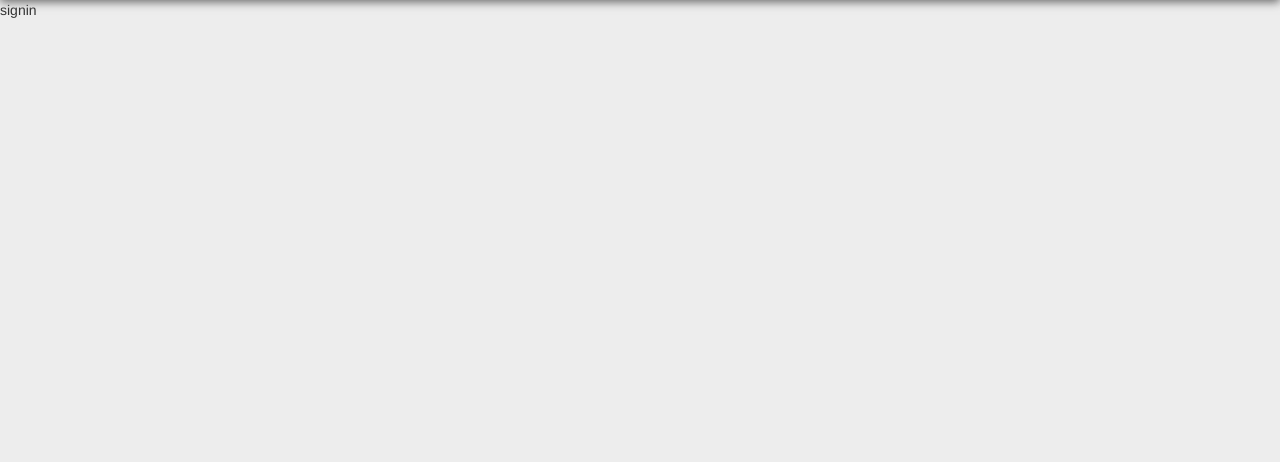
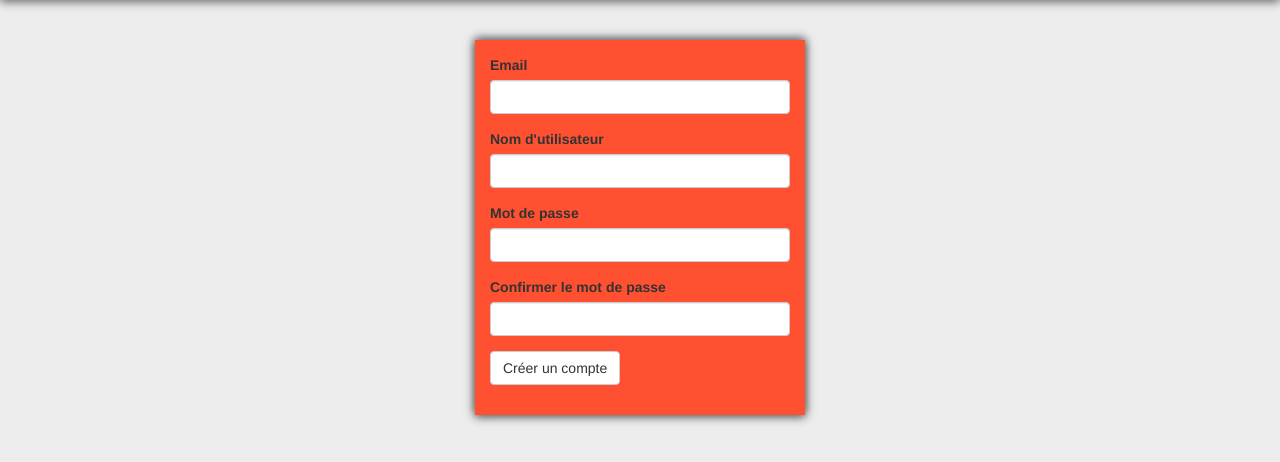
Before and after one commit to stephanlascar/markme, a Flask app: page /signin in a window 1280 px wide. Shown: the part 50-512 px from the top of the page. Run offline with Flask 2, Linux system fonts and the light colour scheme; parts of the project's set-up code (start-up, migrations or seed data) failed here and were passed over; some libraries are stand-ins or nearby versions.

Commit message:
Possibilité de créer un compte

```diff
--- a/auth.py
+++ b/auth.py
@@ -43,7 +43,14 @@ def logout():
 
 @auth.route('/signin', methods=['GET', 'POST'])
 def sign_in():
-    return render_template('auth/signin.html', form=SigninForm())
+    form = SigninForm()
+    if request.method == 'POST':
+        if form.validate_on_submit():
+            mongo.db.users.save({'email': form.email.data, 'nickname': form.nickname.data, 'password': bcrypt.generate_password_hash(form.password.data, rounds=12), 'inserted': datetime.datetime.utcnow()})
+            flash('Vous pouvez maintenant vous connecter.')
+            return redirect(url_for('bookmarks.index'))
+
+    return render_template('auth/signin.html', form=form)
 
 
 @login_manager.user_loader
@@ -57,19 +64,3 @@ class User(UserMixin):
         self.id = args['_id']
         self.nickname = args['nickname']
         self.email = args['email']
-
-
-if __name__ == "__main__":
-    arg_parser = argparse.ArgumentParser(description='Ajoute un nouvel utilisateur')
-    arg_parser.add_argument('-e', '--email', required=True, dest="email")
-    arg_parser.add_argument('-n', '--nickname', required=True, dest="nickname")
-    arg_parser.add_argument('-p', '--password', required=True, dest="password")
-    args = arg_parser.parse_args()
-
-    mongo_uri = os.environ['MONGOLAB_URI']
-    mongo_creds = parse_uri(mongo_uri)
-    connection = Connection(mongo_creds['nodelist'][0][0], mongo_creds['nodelist'][0][1])
-    db = connection[mongo_creds['database']]
-    db.authenticate(mongo_creds['username'], mongo_creds['password'])
-
-    db.users.save({'email': args.email, 'nickname': args.nickname, 'password': bcrypt.generate_password_hash(args.password, rounds=12), 'inserted': datetime.datetime.utcnow()})
--- a/forms/signin.py
+++ b/forms/signin.py
@@ -1,10 +1,12 @@
 from flask_wtf import Form
-from wtforms import PasswordField, BooleanField
+from wtforms import PasswordField, StringField
 from wtforms.fields.html5 import EmailField
-from wtforms.validators import DataRequired, Email
+from wtforms.validators import DataRequired, Email, EqualTo
 
 
 class SigninForm(Form):
 
-    email = EmailField('Email', validators=[DataRequired(), Email()])
-    password = PasswordField('Mot de passe', validators=[DataRequired()])
+    email = EmailField(u'Email', validators=[DataRequired(), Email()])
+    password = PasswordField(u'Mot de passe', validators=[DataRequired()])
+    confirm_password = PasswordField(u'Confirmer le mot de passe', validators=[DataRequired(), EqualTo('password', message=u'Les mots de passe doivent correspondre')])
+    nickname = StringField(u'Nom d\'utilisateur', validators=[DataRequired()])
--- a/static/css/styles.css
+++ b/static/css/styles.css
@@ -98,6 +98,14 @@ body {
 
 .signup div:nth-of-type(2) {
     padding-top: 10px;
+}
+
+.signin {
+    max-width: 330px;
+    padding: 15px;
+    margin: 40px auto;
+    background-color: #FF5132;
+    box-shadow: 0 -2px 9px 0 #656565, 0 2px 9px 0 #656565;
 }
 
 .row h1 {
--- a/templates/auth/signin.html
+++ b/templates/auth/signin.html
@@ -1,5 +1,39 @@
 {% extends "layout/main.html" %}
 
 {% block content %}
-    signin
+    <form class="signin" role="form" method="post" action="{{ url_for('auth.sign_in') }}">
+        {{ form.hidden_tag() }}
+
+        <div class="form-group {% if form.email.errors %}has-error{% endif %}">
+            {{ form.email.label(class="control-label") }}
+            {{ form.email(class="form-control") }}
+            {% if form.email.errors %}
+                <span class="help-block">{{ form.email.errors|join(', ') }}</span>
+            {% endif %}
+        </div>
+        <div class="form-group {% if form.nickname.errors %}has-error{% endif %}">
+            {{ form.nickname.label(class="control-label") }}
+            {{ form.nickname(class="form-control") }}
+            {% if form.nickname.errors %}
+                <span class="help-block">{{ form.nickname.errors|join(', ') }}</span>
+            {% endif %}
+        </div>
+        <div class="form-group {% if form.password.errors %}has-error{% endif %}">
+            {{ form.password.label(class="control-label") }}
+            {{ form.password(class="form-control") }}
+            {% if form.password.errors %}
+                <span class="help-block">{{ form.password.errors|join(', ') }}</span>
+            {% endif %}
+        </div>
+        <div class="form-group {% if form.confirm_password.errors %}has-error{% endif %}">
+            {{ form.confirm_password.label(class="control-label") }}
+            {{ form.confirm_password(class="form-control") }}
+            {% if form.confirm_password.errors %}
+                <span class="help-block">{{ form.confirm_password.errors|join(', ') }}</span>
+            {% endif %}
+        </div>
+        <div class="form-group">
+            <button type="submit" class="btn btn-default">Créer un compte</button>
+        </div>
+    </form>
 {% endblock %}
```
